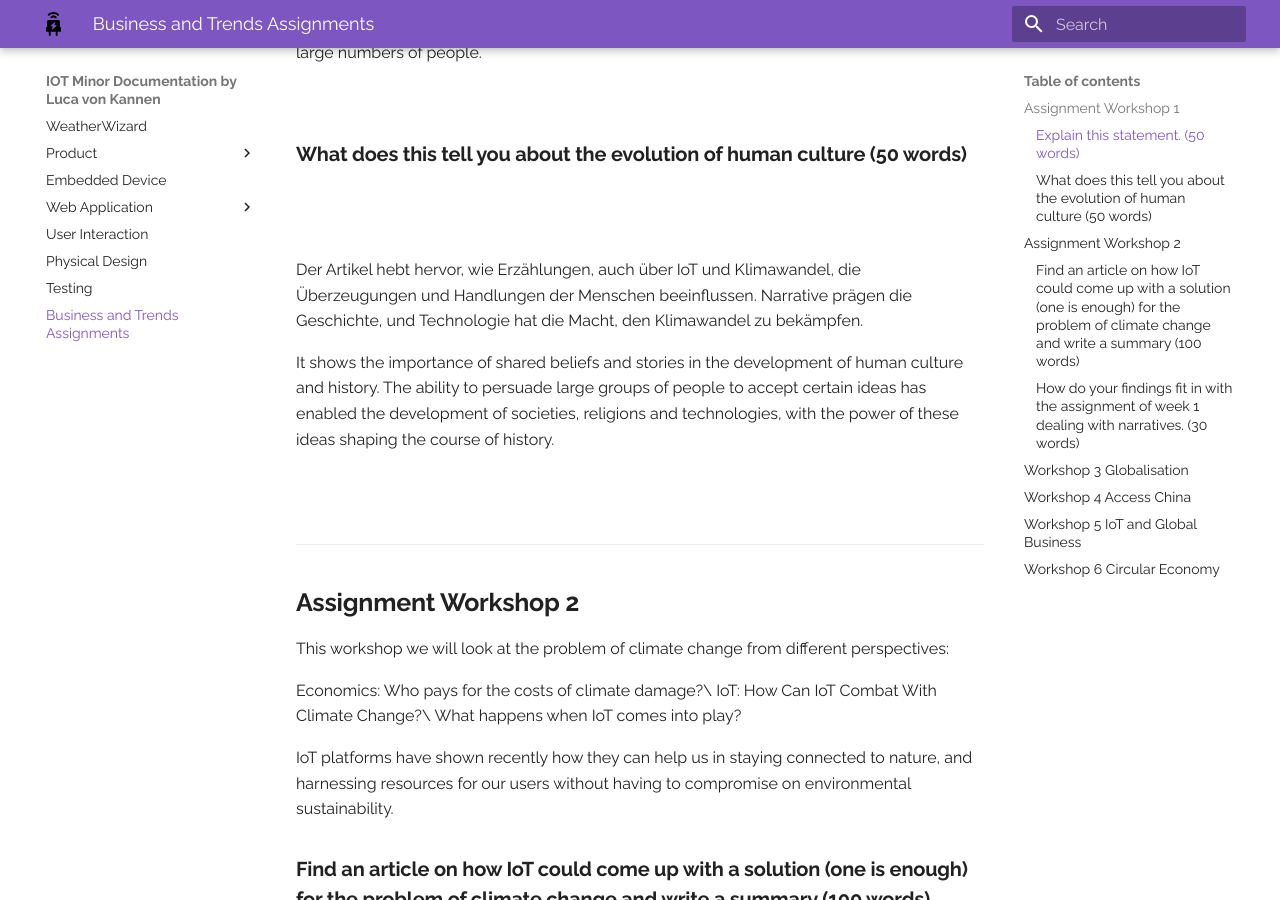
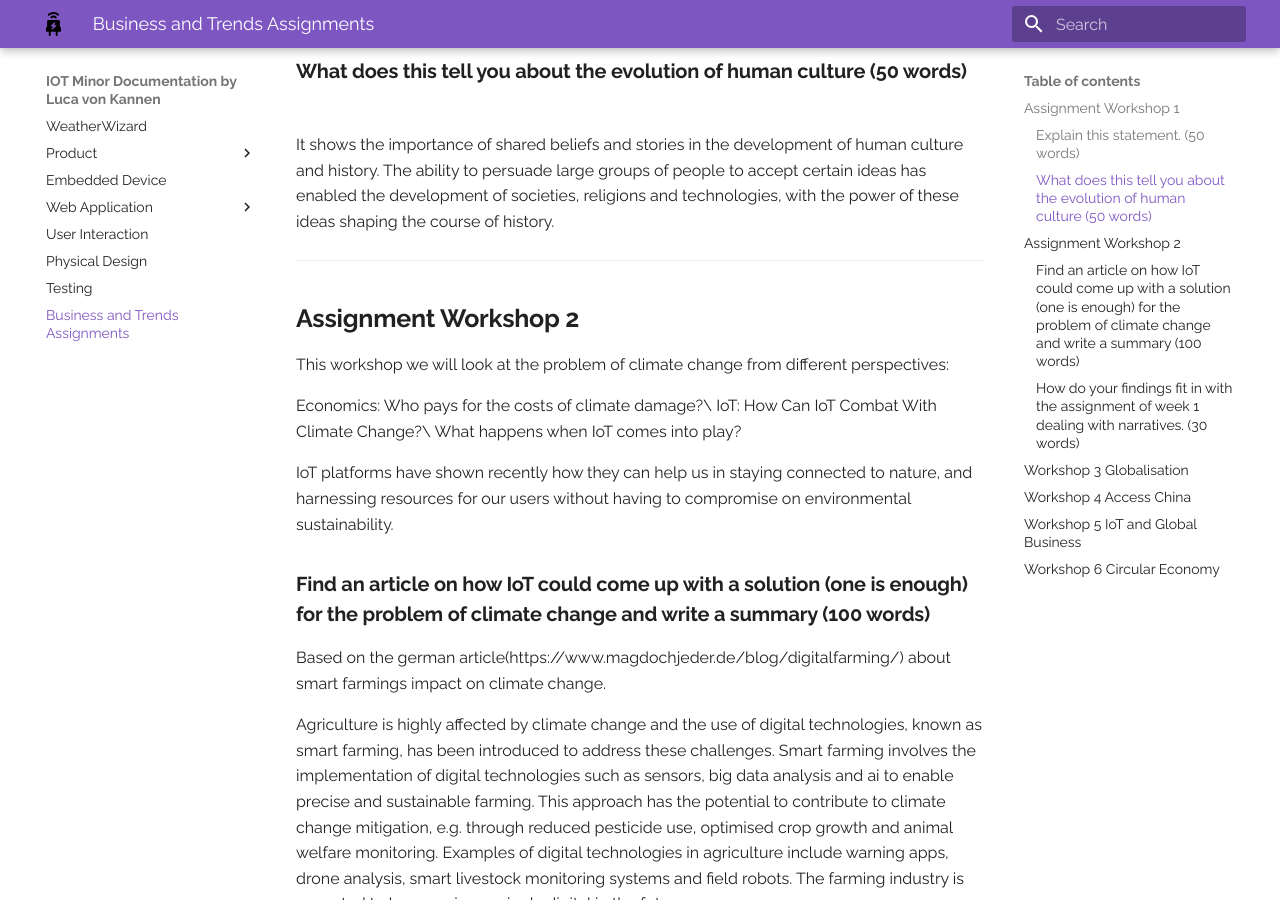
Before and after one commit to lv042/Weather-Wizard, an MkDocs documentation site: the page built from docs/bt.md, in a window 1280 px wide and 900 px high, scrolled down 454 px. Built offline with MkDocs 1.6.1 and Material for MkDocs 9.7.7, drawn with Linux system fonts in a browser that asks for light colours.

Commit message:
Added scratch file, Updated some docs

```diff
--- a/docs/bt.md
+++ b/docs/bt.md
@@ -8,23 +8,19 @@
 
 
 ### __Explain this statement. (50 words)__
-<br>
+
 
 The statement highlights how beliefs in gods, nations, corporations and technology shape history and how these beliefs are spread through compelling stories that are accepted by large numbers of people.
 
-<br>
+
 
 ### __What does this tell you about the evolution of human culture (50 words)__
 
-<br>
-
-Der Artikel hebt hervor, wie Erzählungen, auch über IoT und Klimawandel, die Überzeugungen und Handlungen der Menschen beeinflussen. Narrative prägen die Geschichte, und Technologie hat die Macht, den Klimawandel zu bekämpfen.
 
 
 It shows the importance of shared beliefs and stories in the development of human culture and history. The ability to persuade large groups of people to accept certain ideas has enabled the development of societies, religions and technologies, with the power of these ideas shaping the course of history.
 
-<br>
-<br>
+
 
 ---
 ## __Assignment Workshop 2__
@@ -39,18 +35,18 @@
 
 ### __Find an article on how IoT could come up with a solution (one is enough) for the problem of climate change and write a summary (100 words)__
 
-<br>
+
 Based on the german article(https://www.magdochjeder.de/blog/digitalfarming/) about smart farmings impact on climate change.
 
 
-<br>
+
 Agriculture is highly affected by climate change and the use of digital technologies, known as smart farming, has been introduced to address these challenges. Smart farming involves the implementation of digital technologies such as sensors, big data analysis and ai to enable precise and sustainable farming. This approach has the potential to contribute to climate change mitigation, e.g. through reduced pesticide use, optimised crop growth and animal welfare monitoring. Examples of digital technologies in agriculture include warning apps, drone analysis, smart livestock monitoring systems and field robots. The farming industry is expected to become increasingly digital in the future.
 
-<br>
+
 
 
 ### __How do your findings fit in with the assignment of week 1 dealing with narratives. (30 words)__
-<br>
+
 
 Der Artikel hebt hervor, wie Erzählungen, auch über IoT und Klimawandel, die Überzeugungen und Handlungen der Menschen beeinflussen. Narrative prägen die Geschichte, und Technologie hat die Macht, den Klimawandel zu bekämpfen.
 
```
Also changed, not shown: docs/embedded_device.md (+2 -3 lines), 1 other file.
